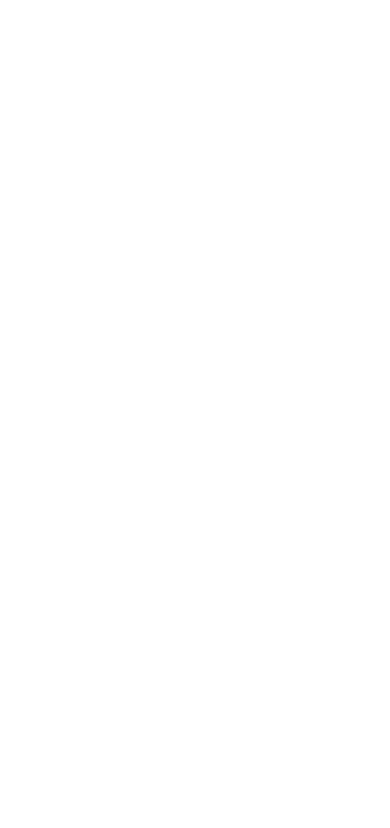
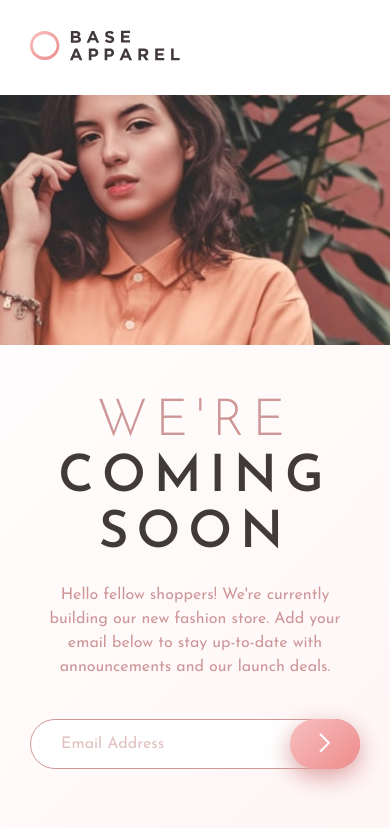
Before and after one commit to panosjapan7/fm-base-apparel-coming-soon, a plain HTML site: page index.html in a window 390 px wide. Drawn offline with Linux system fonts and the light colour scheme.

Commit message:
completes desgin of desktop & mobile

```diff
--- a/assets/index.css
+++ b/assets/index.css
@@ -15,27 +15,179 @@
     white-space: nowrap !important;
 }
 
+
 * {
     margin: 0;
     padding: 0;
-    font-family: 'Josefin Sans', sans-serif;
+    box-sizing: border-box;
 }
 
 body {
-
+    font-family: 'Josefin Sans', sans-serif;
+    font-size: 16px;
 }
 
-main {
+header {
+    /* display: none; */
+    height: auto;
+    padding: 30px;
+}
+    header img {
+        width: 150px;
+    }
 
+
+.page-wrapper {
+    min-height: 100vh;
+    width: 100%;
+    display: flex;
+    flex-direction: column-reverse;
+    align-items: center;
+    justify-content: flex-end;
+    text-align: center;
+    background-image: linear-gradient(135deg, hsl(0, 0%, 100%), hsl(0, 100%, 98%));
 }
 
+    .content-container {
+        width: 100%;
+        height: auto;
+        padding: 50px 30px 0px 30px;
+    }
+        .headline {
+            font-size: 3.2rem;
+            font-weight: 200;
+            text-transform: uppercase;
+            line-height: 3.5rem;
+            letter-spacing: .5rem;
+            color: hsl(0, 36%, 70%);
+        }
+        .headline span {
+            color: hsl(0, 6%, 24%);
+            font-weight: 600;
+        }
+        .paragraph {
+            max-width: 450px;
+            margin: 0 auto;
+            color: hsl(0, 36%, 70%);
+            line-height: 1.5rem;
+            margin-top: 20px;
+            margin-bottom: 40px;
+        }
+        form {
+            position: relative;
+            display: block;
+            height: 50px;
+            width: 100%;
+            max-width: 450px;
+            margin: 0 auto;
+        }
+            input {
+                position: absolute;
+                width: 100%;
+                height: 100%;
+                outline: none;
+                border-radius: 50px;
+                left: 0;
+                top: 0;
+                border: 1px solid hsl(0, 36%, 70%);
+                padding-left: 30px;
+                font-family: "Josefin Sans", sans-serif;
+                font-size: 1rem;
+            }
+                input::placeholder {
+                    color:hsl(0, 36%, 70%);
+                    opacity: .6;
+                }
+            button {
+                cursor: pointer;
+                position: absolute;
+                right: 0;
+                top: 0;
+                height: 100%;
+                width: 70px;
+                border-radius: 50px;
+                outline: none;
+                border: none;
+                background-image: linear-gradient(135deg, hsl(0, 80%, 86%), hsl(0, 74%, 74%));;
+                /* box-shadow: 0px 0px 18px 1px hsla(0, 36%, 70%, 0.487); */
+                box-shadow: hsl(0, 46%, 75%) 0px 8px 25px;
+            }
+            button:hover {
+                background-image: linear-gradient(135deg, hsl(0, 80%, 86%), hsl(0, 62%, 79%));;
+                box-shadow: 0px 0px 13px 2px #f4aaabbf;
+            }
+    .image-container {
+        width: 100%;
+        height: 250px;
+        background-image: url("../images/hero-mobile.jpg");
+        background-size: cover;
+        background-position: center center;
+    }
+
+
 footer {
-    margin-top: 20px;
-    margin-bottom: 20px;
+    /* margin-top: 20px; */
+    /* margin-bottom: 20px; */
     display: none;
 }
 
-/* MOBILE */
-@media screen and (max-width: 1090px) {
+/* DESKTOP */
+@media only screen and (min-width: 764px) {
+    header {
+        position: absolute;
+        padding-left: 10%;
+    }
+    .page-wrapper {
+        flex-direction: row;
+        padding-top: 0px;
+        padding-bottom: 0px;
+    }
 
+        .image-container {
+            width: 80%;
+            height: 100vh;
+            background-image: url("../images/hero-desktop.jpg");
+        }
+
+        .content-container {
+            height: 100vh;
+            padding-top: 28vh;
+            padding-left: 10%;
+            text-align: left;
+            background-image: url("../images/bg-pattern-desktop.svg");
+            background-position: center;
+            background-size: cover;
+            width: 100%;
+        }
+            .headline {
+                font-size: 5rem;
+                line-height: 5.5rem;
+            }
+            .paragraph {
+                margin-left: 0px;
+
+            }
+            form {
+                margin-left: 0px;
+            }
+                /* input {
+                    position: absolute;
+                    width: 100%;
+                    height: 100%;
+                    outline: none;
+                    border-radius: 50px;
+                    left: 0;
+                    top: 0;
+                    border: 1px solid hsl(0, 36%, 70%);
+                    padding-left: 30px;
+                    font-family: "Josefin Sans", sans-serif;
+                    font-size: 1rem;
+                } */
+                button {
+                    width: 80px;
+                }
+                /* button:hover {
+                    background-image: linear-gradient(135deg, hsl(0, 80%, 86%), hsl(0, 62%, 79%));;
+                    box-shadow: 0px 0px 13px 2px #f4aaabbf;
+                } */
 }
--- a/index.html
+++ b/index.html
@@ -23,20 +23,31 @@
   </style>
 </head>
 <body>
-  <main>
+  <header><img src="./images/logo.svg" alt="logo"></header>
+  <main class="page-wrapper">
+
     <h1 class="sr-only">Frontend Mentor | Base Apparel coming soon page</h1>
+
+
+    <div class="content-container">
+      <p class="headline">We're<br> <span>coming<br> soon</span></p>
+
+      <p class="paragraph">Hello fellow shoppers! We're currently building our new fashion store. Add your email below to stay up-to-date with announcements and our launch deals.</p>
+
+      <form action="#">
+        <input type="email" placeholder="Email Address">
+        <button type="submit"><img src="./images/icon-arrow.svg" alt="submit icon"></button>
+      </form>
+
+    </div>
+
+    <div class="image-container">
+
+    </div>
 
 
   </main>
 
-
-
-  <!-- We're coming soon
-
-  Hello fellow shoppers! We're currently building our new fashion store.
-  Add your email below to stay up-to-date with announcements and our launch deals.
-
-  Email Address -->
 
   <footer>
     <p class="attribution">
@@ -44,5 +55,6 @@
       Coded by <a href="https://www.frontendmentor.io/profile/panosjapan7" target="_blank">Panos</a>
     </p>
   </footer>
+  <script src="./javascript/index.js"></script>
 </body>
 </html>
```
Also changed, not shown: javascript/index.js (added).
